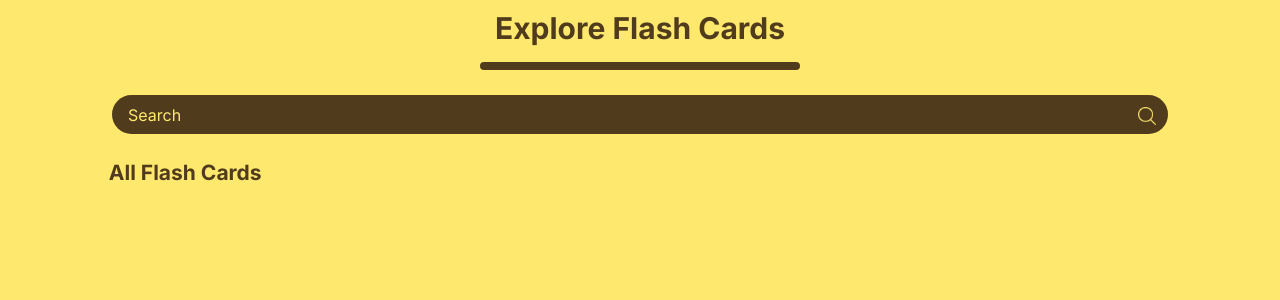
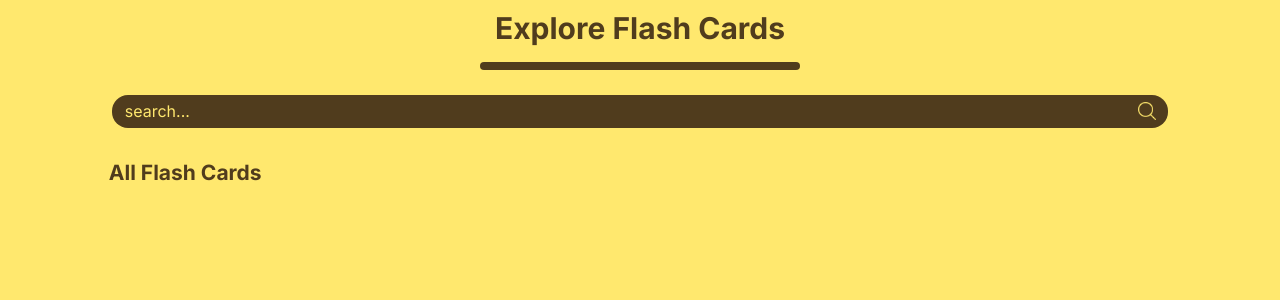
Before and after one commit to AuttakornC/p23cs212g12, a Flask app: template flask/app/template/explore.html in a window 1280 px wide. Shown: the part 104-404 px from the top of the page. Run offline with Flask 3, Linux system fonts and the light colour scheme; the template is opened without the code that fills it, so the values that code supplies are empty; parts of the project's set-up code (start-up, migrations or seed data) failed here and were passed over.

Commit message:
Finished Explore Page

```diff
--- a/flask/app/static/css/explore.css
+++ b/flask/app/static/css/explore.css
@@ -41,25 +41,63 @@ body {
 }
 
 .boxSearch {
-    background: var(--choco-color);
-    color: var(--banana-color);
+    /* background: var(--choco-color); */
+    /* color: var(--banana-color); */
     margin: auto;
     width: 87%;
     height: 39px;
     border-radius: 30px;
 }
 
-.search-icon{
+#search-input{
+    /* background: var(--choco-color);
+    width: 87%;
+    height: 39px;
+    border-radius: 30px; */
+    /* padding: 1rem; */
+    color: var(--banana-color);
+    margin: auto;
+    width: 100%;
+    font-size: 1rem;
+    padding-right: 3.6rem;
+}
+
+#search-input::placeholder{
+    color: var(--banana-color);
+}
+
+
+input{
+    background: var(--choco-color) !important;
+}
+
+
+#search-icon{
+
+    /* float: right; */
+    margin: auto;
     height: 18px;
-    float: right;
-    margin: 12px;
+    /* width: 1.25rem; */
+    position: absolute;
+    right: 0.75rem;
+    top: 40%;
+    transform: translateY(-50%);
+    cursor: pointer;
+    filter: var(--choco-filter);
 
 }
 
-.search{
+
+/* .search{
     text-align: center;
     margin: 16px;
     top: 10px;
+
+} */
+
+
+form{
+    width: 100%;
 }
 
 .container {
--- a/flask/app/static/js/explore.js
+++ b/flask/app/static/js/explore.js
@@ -2,22 +2,21 @@
 
 
 $(document).ready(function () {
-    (function () {
+    function add() {
         $.get("api/explore/all/decks", (decks)=>{
-            //console.log(decks[0].name)
+            // console.log("decks:", decks[0]["name"])
             $.each(decks, (key, value) =>{
                 // console.log(value)
                 addDataDecks(value)
             })
-
-
         });
-    })();
+    }
+    add();
 });
 
 
 function addDataDecks(decks){
-    console.log(decks.avatar_url)
+    // console.log(decks.avatar_url)
     let tagHtml = '';
     for (let i in decks.tags) {
         tagHtml += `<span class="tag">#${decks.tags[i]}</span><nobr></nobr>`;
@@ -45,7 +44,6 @@ function onPreview(data) {
     $("#sug-own").html("")
 
 
-
     addPreview(decks)
 
     // console.log("decks:", decks)
@@ -54,7 +52,6 @@ function onPreview(data) {
         addWordPreview(key, cards[key])
     }
 
-
     $('#preview').show();
     $('.box').hide();
 }
@@ -62,7 +59,6 @@ function onPreview(data) {
 function onClose() {
     $('#preview').hide();
     $('.box').show();
-
 }
 
 function addPreview(decks) {
@@ -76,3 +72,59 @@ function addWordPreview(question, answer) {
     <hr>`;
     $("#sug-own").html($("#sug-own").html()+word)
 }
+
+
+function searchInput(word) {
+    $.get("api/explore/all/decks", (decks)=>{
+        //console.log(decks[0].name)
+        $(".container").html("")
+        if (word.length!==0) {
+            word = word.toLowerCase();
+            const word_len = word.length;
+            $.each(decks, (key, value) =>{
+
+                // value["name"].forEach(name=>{
+                const name = value.name.toLowerCase();
+                console.log(name)
+                if (name.length < word_len) {
+
+                } else if (name.slice(0, word_len)!==word) {
+
+                } else {
+                    addDataDecks(value)
+                }
+
+                $.each(value.tags, (k, v) =>{
+                    const tag = v.toLowerCase();
+                    if (tag.length < word_len) {
+
+                    } else if (tag.slice(0, word_len)!==word) {
+
+                    } else {
+                        addDataDecks(value)
+                    }
+                });
+            })
+        } else {
+            $.each(decks, (key, value) =>{
+                addDataDecks(value);
+            })
+
+        }
+    });
+
+}
+
+
+const search_icon = document.getElementById("search-icon");
+const search_form = document.getElementById("formSearch");
+const search_input = document.getElementById("search-input");
+
+search_icon.addEventListener("click", (e)=>{
+    searchInput(search_input.value);
+});
+
+search_form.addEventListener("submit", (e)=>{
+    e.preventDefault();
+    searchInput(search_input.value); // Use search_input.value to access the input value
+});
--- a/flask/app/template/explore.html
+++ b/flask/app/template/explore.html
@@ -18,27 +18,23 @@
     <h1 class="topic">Explore Flash Cards</h1>
     <hr class="divider">
 
-    <div class="boxSearch">
-        <span class="search">Search</span> <span><img class="search-icon" src="/static/image/search-icon.png" alt=""></span>
-    </div>
+
+    <form id="formSearch">
+        <div class="boxSearch">
+            <input type="text" name="search" id="search-input" placeholder="search...">
+            <img src="/static/image/search-icon.png" id="search-icon" alt="Click to Search">
+        </div>
+    </form>
+
+
     <h1 class="title">All Flash Cards</h1>
 
     <div class="container">
-        <!-- <div class="box">
-            <div class="profile">
-                <img class="profile-icon" src="/static/image/profile-icon.png" alt="">
-                <span class="people">Johnny007</span>
-            </div>
-            <div class="description"><h4 id="nameD" class="deckName">Irregular Verbs</h4><h5 class="cardNum">25 Cards</h5></div>
-            <button class="button">Preview</button>
-        </div>-->
     </div>
 
     <div id="preview">
         <div class="sug-window">
             <div class="header">
-                <!-- <h1>Irregular Verbs<div id="sug-close" class="x" onclick="onClose()"><div></div><div></div></div></h1>
-                <h4>25 Cards</h4>  -->
             </div>
             <div class="sug-list">
                 <table>
```
Also changed, not shown: other parts of flask/app/static/css/explore.css (+20 -6 lines), flask/app/routes/api/explore.py (+21 -14 lines).
